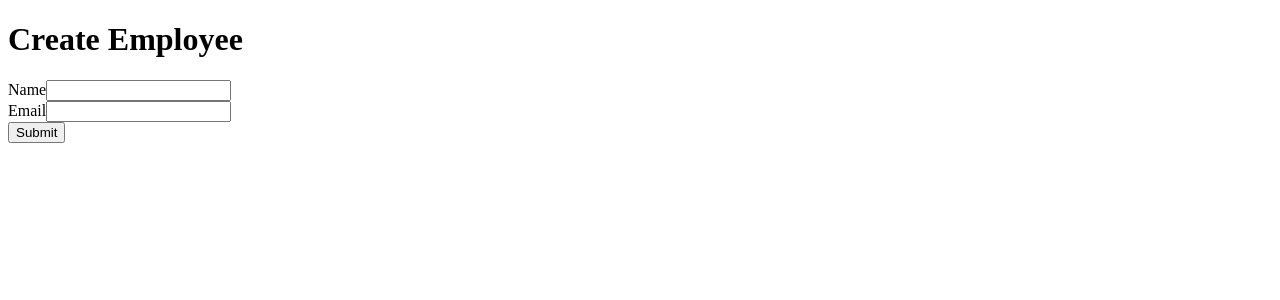
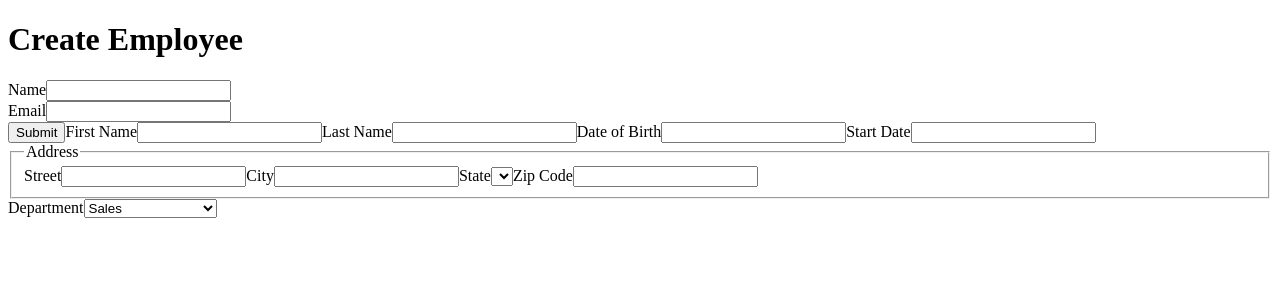
Before and after one commit to SabrinaMouginot/HRNet_P14, a React (Vite) app: page / in a window 1280 px wide. Shown: the top 300 px of the page. Built offline with nearby package versions, Linux system fonts and the light colour scheme.

Commit message:
travail sur le formulaire

```diff
--- a/src/components/MyForm.jsx
+++ b/src/components/MyForm.jsx
@@ -4,13 +4,52 @@ function MyForm() {
         <form>
             <div>
                 <label>Name</label>
-        <input/>
+                <input />
             </div>
             <div>
                 <label>Email</label>
-        <input/>
+                <input />
             </div>
             <button type="submit">Submit</button>
+            {/* </form>
+
+<form action="#" id="create-employee"> */}
+            <label>First Name</label>
+            <input />
+
+            <label>Last Name</label>
+            <input />
+
+            <label>Date of Birth</label>
+            <input />
+
+            <label>Start Date</label>
+            <input />
+
+            <fieldset className="address">
+                <legend>Address</legend>
+
+                <label>Street</label>
+                <input />
+
+                <label>City</label>
+                <input />
+
+                <label>State</label>
+                <select name="state" id="state"></select>
+
+                <label>Zip Code</label>
+                <input id="zip-code" type="number" />
+            </fieldset>
+
+            <label>Department</label>
+            <select name="department" id="department">
+                <option>Sales</option>
+                <option>Marketing</option>
+                <option>Engineering</option>
+                <option>Human Resources</option>
+                <option>Legal</option>
+            </select>
         </form>
     );
 }
```
Lines whose indentation alone changed are shown as unchanged.
